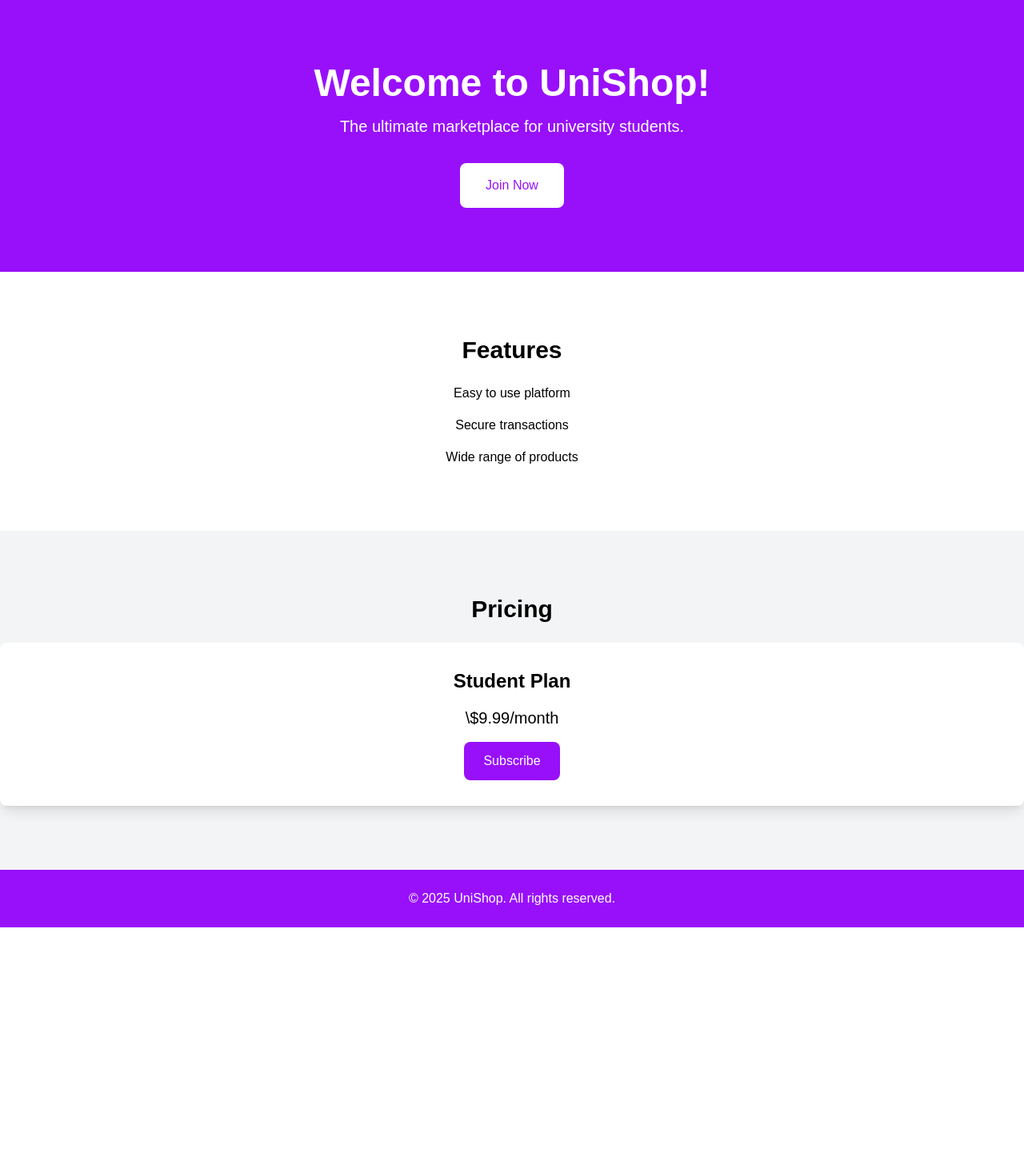
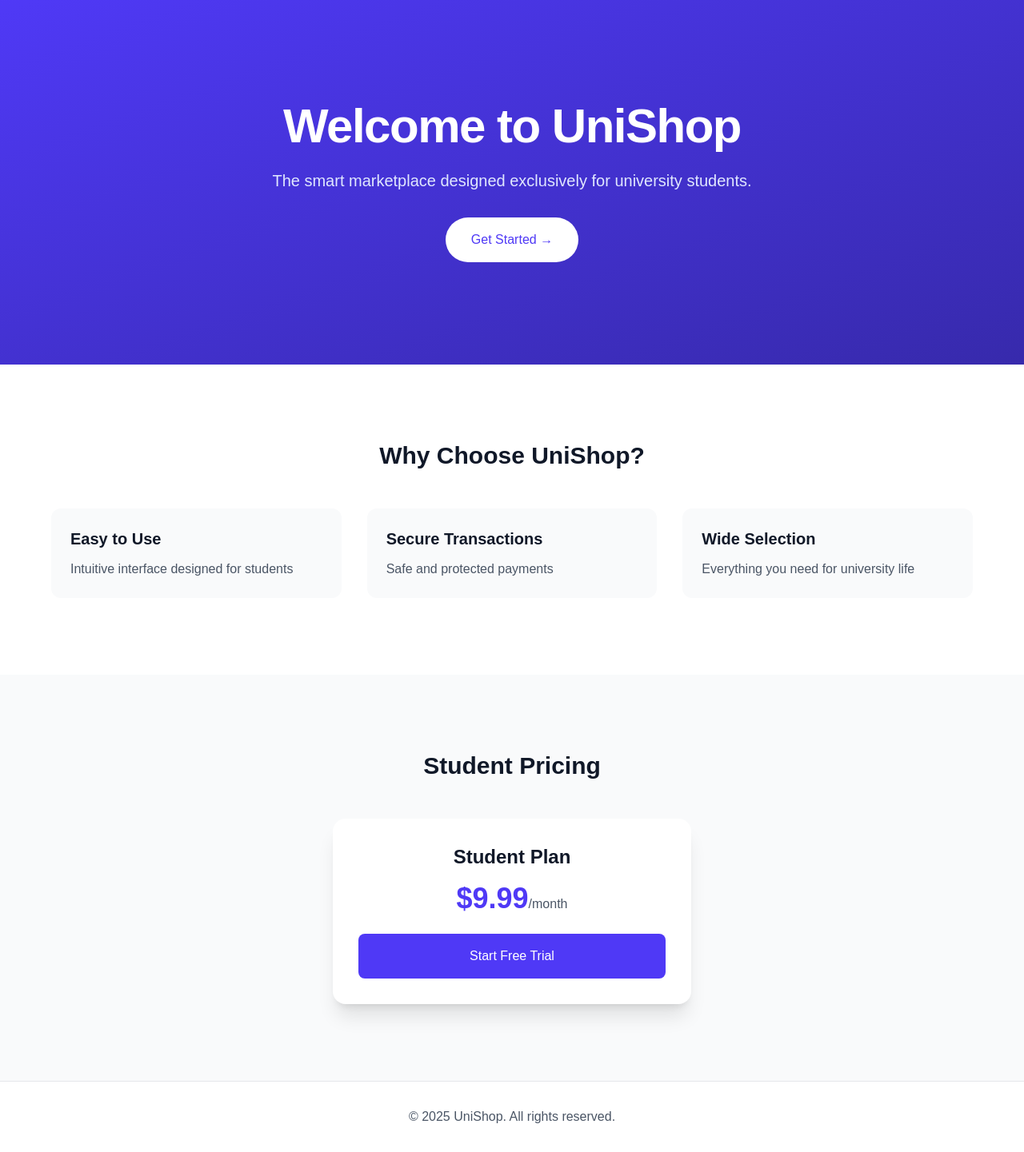
Before and after one commit to kourosh-alasti/unishopapp.com, a Next.js app: page / in a window 1280 px wide. Shown: the whole page at 80% size. Before the commit the page ends 1160 px from the top, so only its background shows below. Built offline with nearby package versions, Linux system fonts and the light colour scheme.

Commit message:
ui: update marketing page

```diff
--- a/src/app/(marketing)/page.tsx
+++ b/src/app/(marketing)/page.tsx
@@ -2,44 +2,85 @@ import React from 'react';
 
 export default function MarketingPage() {
     return (
-      <div className="min-h-screen flex flex-col items-center justify-center bg-white dark:bg-black text-black dark:text-white">
-      {/* Hero Section */}
-      <section className="w-full py-20 bg-purple-600 text-white text-center">
-          <h1 className="text-5xl font-bold mb-4">Welcome to UniShop!</h1>
-          <p className="text-xl mb-8">
-              The ultimate marketplace for university students.
-          </p>
-          <button className="px-8 py-4 bg-white text-purple-600 rounded-lg hover:bg-gray-200 transition">
-              Join Now
-          </button>
-      </section>
+        <div className="min-h-screen flex flex-col bg-gray-50 dark:bg-gray-900">
+        {/* Hero Section */}
+        <section className="w-full px-4 py-32 bg-gradient-to-br from-indigo-600 to-indigo-800 dark:from-indigo-700 dark:to-indigo-900">
+            <div className="max-w-4xl mx-auto text-center">
+                <h1 className="text-4xl md:text-6xl font-bold text-white mb-6 tracking-tight">
+                    Welcome to UniShop
+                </h1>
+                <p className="text-xl text-indigo-100 mb-8 max-w-2xl mx-auto">
+                    The smart marketplace designed exclusively for university students.
+                </p>
+                <button className="px-8 py-4 bg-white dark:bg-gray-900 text-indigo-600 dark:text-indigo-400 rounded-full font-medium hover:shadow-lg transform hover:-translate-y-0.5 transition-all duration-150">
+                    Get Started →
+                </button>
+            </div>
+        </section>
 
-      {/* Features Section */}
-      <section className="w-full py-20 text-center">
-          <h2 className="text-3xl font-bold mb-6">Features</h2>
-          <ul className="space-y-4">
-              <li>Easy to use platform</li>
-              <li>Secure transactions</li>
-              <li>Wide range of products</li>
-          </ul>
-      </section>
+        {/* Features Section */}
+        <section className="w-full py-24 px-4 bg-white dark:bg-gray-900">
+            <div className="max-w-6xl mx-auto">
+                <h2 className="text-3xl font-bold text-gray-900 dark:text-white text-center mb-12">
+                    Why Choose UniShop?
+                </h2>
+                <div className="grid md:grid-cols-3 gap-8">
+                    {[
+                        {
+                            title: "Easy to Use",
+                            description: "Intuitive interface designed for students"
+                        },
+                        {
+                            title: "Secure Transactions",
+                            description: "Safe and protected payments"
+                        },
+                        {
+                            title: "Wide Selection",
+                            description: "Everything you need for university life"
+                        }
+                    ].map((feature, index) => (
+                        <div key={index} className="p-6 rounded-xl bg-gray-50 dark:bg-gray-800 hover:shadow-md transition-all">
+                            <h3 className="text-xl font-semibold text-gray-900 dark:text-white mb-3">
+                                {feature.title}
+                            </h3>
+                            <p className="text-gray-600 dark:text-gray-300">
+                                {feature.description}
+                            </p>
+                        </div>
+                    ))}
+                </div>
+            </div>
+        </section>
 
-      {/* Pricing Section */}
-      <section className="w-full py-20 bg-gray-100 dark:bg-gray-800 text-center">
-          <h2 className="text-3xl font-bold mb-6">Pricing</h2>
-          <div className="bg-white dark:bg-gray-900 p-8 rounded-lg shadow-lg">
-              <h3 className="text-2xl font-bold mb-4">Student Plan</h3>
-              <p className="text-xl mb-4">\$9.99/month</p>
-              <button className="px-6 py-3 bg-purple-600 text-white rounded-lg hover:bg-purple-700 transition">
-                  Subscribe
-              </button>
-          </div>
-      </section>
+        {/* Pricing Section */}
+        <section className="w-full py-24 px-4 bg-gray-50 dark:bg-gray-800">
+            <div className="max-w-md mx-auto">
+                <h2 className="text-3xl font-bold text-center text-gray-900 dark:text-white mb-12">
+                    Student Pricing
+                </h2>
+                <div className="bg-white dark:bg-gray-900 rounded-2xl shadow-xl p-8">
+                    <div className="text-center">
+                        <h3 className="text-2xl font-bold text-gray-900 dark:text-white mb-4">
+                            Student Plan
+                        </h3>
+                        <div className="mb-6">
+                            <span className="text-4xl font-bold text-indigo-600 dark:text-indigo-400">$9.99</span>
+                            <span className="text-gray-600 dark:text-gray-400">/month</span>
+                        </div>
+                        <button className="w-full py-4 px-8 bg-indigo-600 hover:bg-indigo-700 dark:bg-indigo-700 dark:hover:bg-indigo-600 text-white rounded-lg transition-colors">
+                            Start Free Trial
+                        </button>
+                    </div>
+                </div>
+            </div>
+        </section>
 
-      {/* Footer Section */}
-      <footer className="w-full py-6 bg-purple-600 text-white text-center">
-          <p>&copy; 2025 UniShop. All rights reserved.</p>
-      </footer>
-  </div>
+        {/* Footer */}
+        <footer className="w-full py-8 bg-white dark:bg-gray-900 border-t border-gray-200 dark:border-gray-800">
+            <div className="text-center text-gray-600 dark:text-gray-400">
+                <p>&copy; {new Date().getFullYear()} UniShop. All rights reserved.</p>
+            </div>
+        </footer>
+    </div>
     );
 }
```
